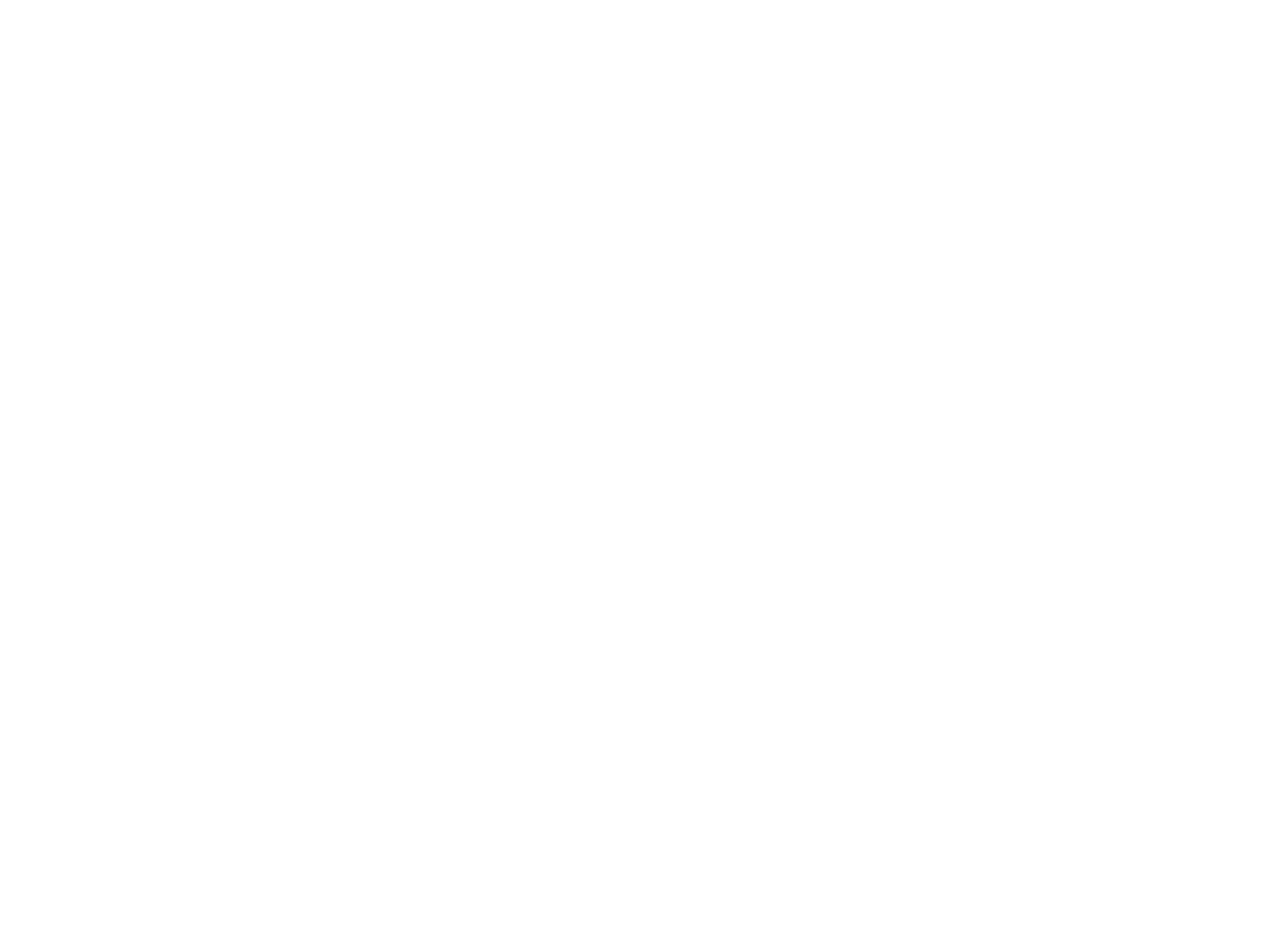
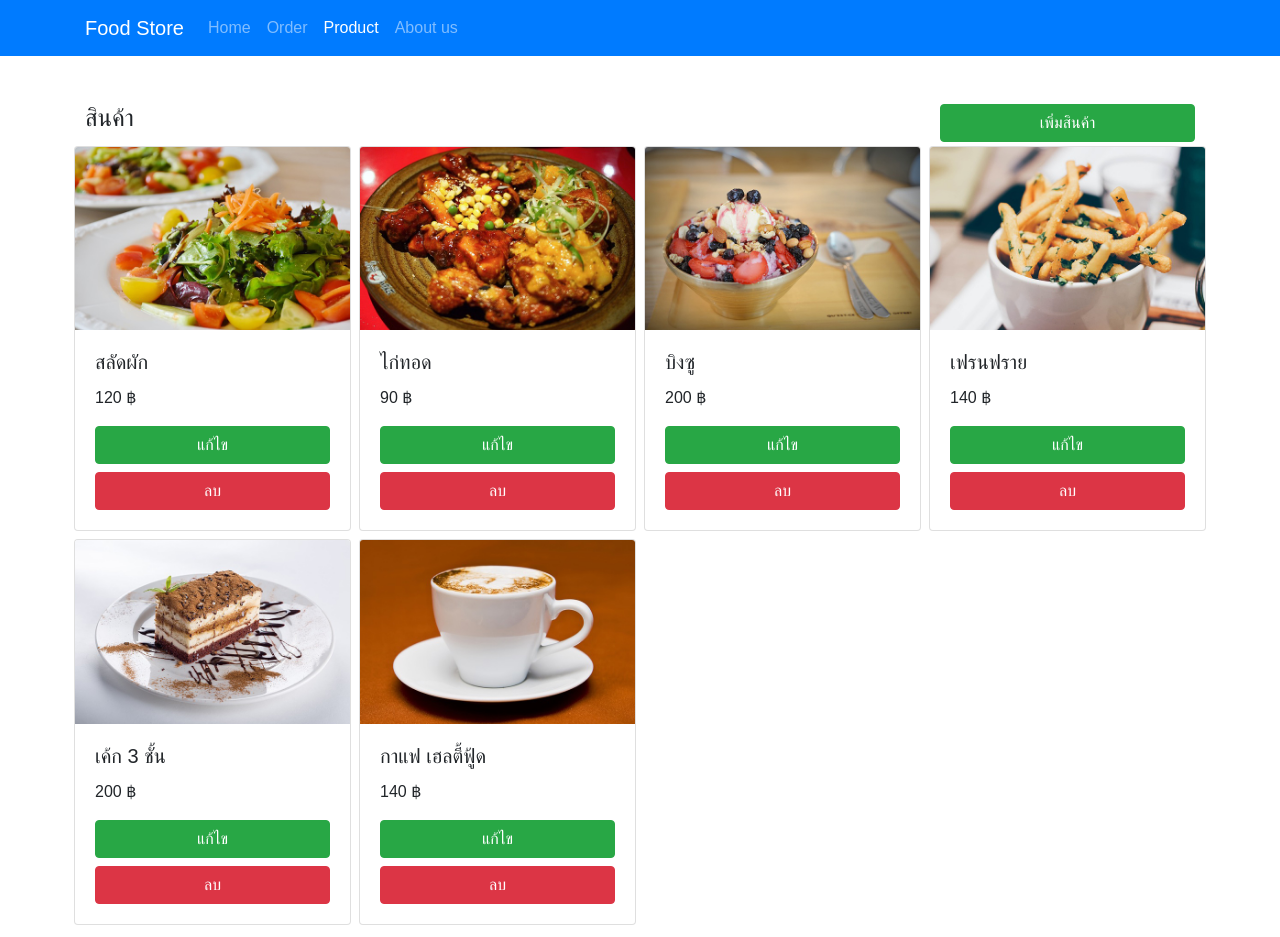
Before and after one commit to Poovit-B/Foodstore-Reactjs, a React (Create React App) app in the folder myworkshop/: page /products in a window 1280 px wide. Before the commit the page ends 800 px from the top, so only its background shows below. Built offline with nearby package versions, Linux system fonts and the light colour scheme; data requests are answered from the project's data file.

Commit message:
Router NavLink

```diff
--- a/myworkshop/src/App.js
+++ b/myworkshop/src/App.js
@@ -6,6 +6,8 @@
 import Home from "./components/pages/Home";
 import About from "./components/pages/About";
 import Order from "./components/pages/order/Order";
+import Product from "./components/pages/product/Product";
+import Notfound from "./components/pages/Notfound";
 ;
 class App extends Component {
 
@@ -15,6 +17,9 @@
         <Route exact path="/" component={Home} />
         <Route path="/about" component={About} />
         <Route path="/orders" component={Order} />
+        <Route path="/products" component={Product} />
+
+        <Route  component={Notfound} />
       </Switch>
     )
   }
--- a/myworkshop/src/components/Header.js
+++ b/myworkshop/src/components/Header.js
@@ -1,27 +1,27 @@
 import React from "react";
-
+import {NavLink } from "react-router-dom";
 class Header extends React.Component{
     render(){
         return(
-            <nav className="navbar navbar-expand-lg navbar-light bg-light">
+            <nav className="navbar navbar-expand-lg navbar-dark bg-primary">
             <div className="container">
-            <a className="navbar-brand" href="#">Food Store</a>
-            <button className="navbar-toggler" type="button" data-toggle="collapse" data-target="#navbarNav" aria-controls="navbarNav" aria-expanded="false" aria-label="Toggle navigation">
+            <NavLink  className="navbar-brand" to="/">Food Store</NavLink >
+            {/* <button className="navbar-toggler" type="button" data-toggle="collapse" data-target="#navbarNav" aria-controls="navbarNav" aria-expanded="false" aria-label="Toggle navigation">
               <span className="navbar-toggler-icon"></span>
-            </button>
+            </button> */}
             <div className="collapse navbar-collapse" id="navbarNav">
               <ul className="navbar-nav">
-                <li className="nav-item active">
-                  <a className="nav-link" href="#">Home <span className="sr-only">(current)</span></a>
+                <li className="nav-item ">
+                  <NavLink  className="nav-link " exact={true}  to="/"  activeClassName='active' >Home</NavLink >
                 </li>
-                <li className="nav-item">
-                  <a className="nav-link" href="#">Order</a>
+                <li className="nav-item" >
+                  <NavLink  className="nav-link " to="/orders"  activeClassName='active'>Order</NavLink >
                 </li>
-                <li className="nav-item">
-                  <a className="nav-link" href="#">Product</a>
+                <li className="nav-item" >
+                  <NavLink  className="nav-link " to="/products"  activeClassName='active'>Product</NavLink >
                 </li>
-                <li className="nav-item">
-                  <a className="nav-link" href="#">About us</a>
+                <li className="nav-item" >
+                  <NavLink  className="nav-link " to="/about"  activeClassName='active'>About us</NavLink >
                 </li>
               </ul>
             </div>
--- a/myworkshop/src/components/pages/About.js
+++ b/myworkshop/src/components/pages/About.js
@@ -6,9 +6,9 @@
 const About = () =>{
 
     return(
-        <div className="container">
+        <div className="">
             <Header />
-            <div className="justify-content-center text-center mt-5">
+            <div className="container justify-content-center text-center mt-5">
             <h3>Welcome</h3>
             At Website.com, we believe everyone deserves to have a website or online store. Innovation and simplicity makes us happy: our goal is to remove any technical or financial barriers that can prevent business owners from making their own website. We're excited to help you on your journey!
 
--- a/myworkshop/src/components/pages/Notfound.js
+++ b/myworkshop/src/components/pages/Notfound.js
@@ -0,0 +1,21 @@
+import React from "react";
+import Header from '../Header';
+import Footer from '../Footer';
+import App from "../../App";
+import {Link} from "react-router-dom";
+
+const Notfound = () =>{
+
+    return(
+        <div className="">
+            <Header />
+            <div className="container justify-content-center text-center mt-5">
+            <h3>Notfound</h3>
+            <Link to="/">Back to Home</Link>
+            </div>
+
+        </div>
+    )
+}
+
+export default Notfound;
--- a/myworkshop/src/components/pages/product/Product.js
+++ b/myworkshop/src/components/pages/product/Product.js
@@ -0,0 +1,57 @@
+
+import React, { Component } from 'react';
+import Header from '../../Header';
+import axios from 'axios';
+import Productlist from '../../product/Productlist';
+class Product extends Component {
+    constructor(props) {
+        super(props)
+        this.state = { products: "" }
+        this.onDelProduct = this.onDelProduct.bind(this);
+    }
+
+    componentDidMount() {
+        axios.get("http://localhost:3001/products").then(res => {
+            this.setState({ products: res.data });
+        })
+    }
+
+    onDelProduct(products){
+        const id = products.productId;
+        axios.delete("http://localhost:3001/products/" + id).then(res=>{
+            axios.get("http://localhost:3001/products").then(res => {
+                this.setState({ products: res.data });
+            })
+        })
+    }
+
+    // showProduct() {
+    //     return this.state.products && this.state.products.map(product => {
+    //         return (
+    //             <div></div>
+    //         )
+    //     })
+    // }
+
+    render() {
+
+        return (
+            <div className="">
+                <Header />
+                <div className="container mt-5">
+                    <div className="row mb-2">
+                        <div className="col-9">
+                            <h4>สินค้า</h4>
+                        </div>
+                        <div className="col-3">
+                            <a className="btn btn-success btn-block " >เพิ่มสินค้า</a>
+                        </div>
+                        <Productlist products={this.state.products} onDelProduct={this.onDelProduct} />
+                    </div>
+                </div>
+            </div>
+        )
+    }
+}
+
+export default Product
--- a/myworkshop/src/components/product/Productitem.js
+++ b/myworkshop/src/components/product/Productitem.js
@@ -1,27 +1,35 @@
 import React, { Component } from "react";
 
 
-class Productitem extends Component{
+class Productitem extends Component {
 
-    constructor(props){
+    constructor(props) {
         super(props);
     }
 
-    addItem(productName){
+    addItem(productName) {
         console.log(productName)
     }
 
-    render(){
-        const {productName, unitPrice, thumbnail} = this.props.product;
-        return(
+    render() {
+        const { productName, unitPrice, thumbnail } = this.props.product;
+        return (
             <div className="col-3 p-1">
                 <div className="card pb-0">
-                <img className="card-img-top" src={thumbnail} alt="Card image cap" />
-                <div className="card-body">
-                    <h5 className="card-title">{productName}</h5>
-                    <p className="card-text">{unitPrice} ฿</p>
-                    <a href="#" className="btn btn-success btn-block " onClick={()=>this.props.onAddOrder(this.props.product)}>เพิ่มสินค้า</a>
-                </div>
+                    <img className="card-img-top" src={thumbnail} alt="Card image cap" />
+                    <div className="card-body">
+                        <h5 className="card-title">{productName}</h5>
+                        <p className="card-text">{unitPrice} ฿</p>
+                        {this.props.onAddOrder &&
+                        <a className="btn btn-primary btn-block " onClick={() => this.props.onAddOrder(this.props.product)}>เพิ่มสินค้า</a>
+                        }
+                        {(this.props.onDelProduct || this.props.onEditProduct) &&
+                            <a className="btn btn-success btn-block " >แก้ไข</a>
+                        }
+                        {(this.props.onDelProduct || this.props.onEditProduct) &&
+                            <a className="btn btn-danger btn-block " onClick={() => this.props.onDelProduct(this.props.product)} >ลบ</a>
+                        }
+                    </div>
                 </div>
             </div>
         )
--- a/myworkshop/src/components/product/Productlist.js
+++ b/myworkshop/src/components/product/Productlist.js
@@ -12,7 +12,7 @@
         console.log(this.props.products)
         if(this.props.products){
             return this.props.products.map(product => (
-                <Productitem key={product.productId} product={product} onAddOrder={this.props.onAddOrder} />
+                <Productitem key={product.productId} product={product} onAddOrder={this.props.onAddOrder} onDelProduct={this.props.onDelProduct} />
             ))
         }
     }
```
Also changed, not shown: myworkshop/db-copy.json (added, +144 -0 lines).
